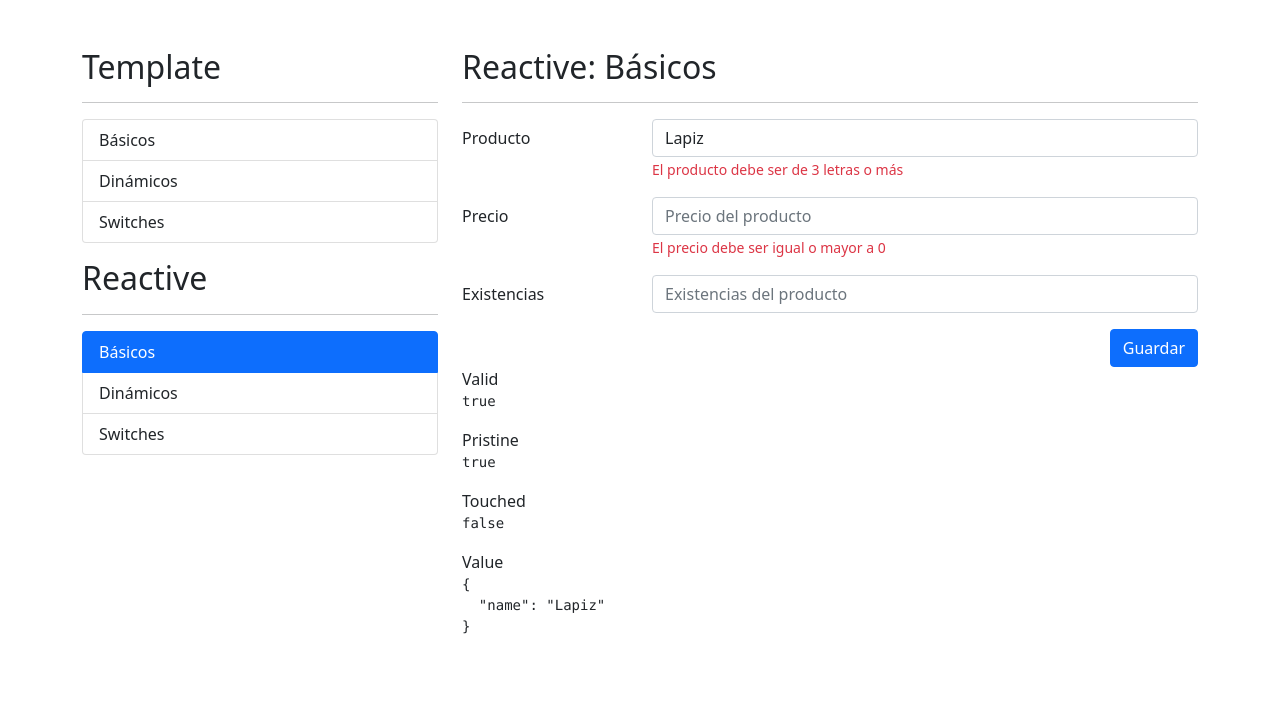
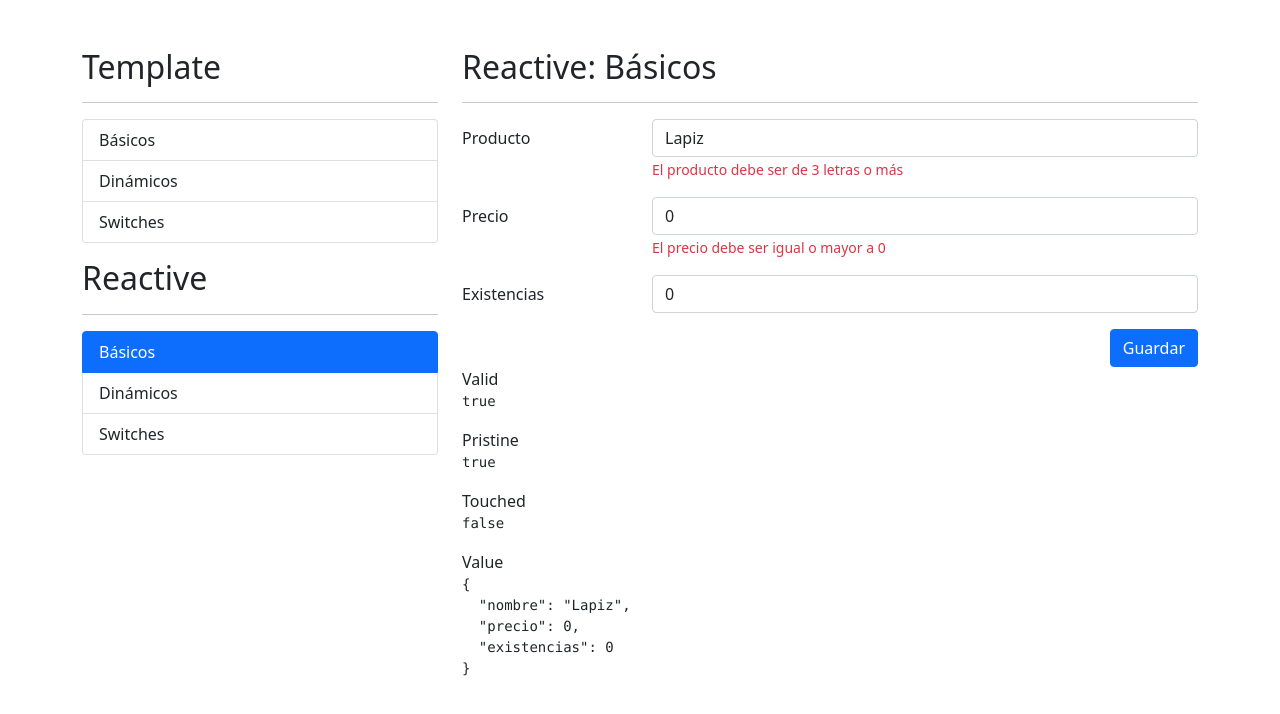
Before and after one commit to AlejandraMurilloL/aungular-formulariosApp, an Angular app: page /reactive/basicos in a window 1280 px wide. Shown: the top 714 px of the page. Built offline with nearby package versions, Linux system fonts and the light colour scheme.

Commit message:
FormBuilder y Validators Formularios reactivos

```diff
--- a/src/app/reactive/basicos/basicos.component.html
+++ b/src/app/reactive/basicos/basicos.component.html
@@ -12,7 +12,7 @@
                     <input
                         type="text"
                         class="form-control"
-                        formControlName="name"
+                        formControlName="nombre"
                         placeholder="Nombre del producto">
                     <span
                         class="form-text text-danger">
@@ -27,6 +27,7 @@
                     <input
                         type="number"
                         class="form-control"
+                        formControlName="precio"
                         placeholder="Precio del producto">
                     <span
                         class="form-text text-danger">
@@ -42,13 +43,14 @@
                         type="number"
                         class="form-control"
                         name="existencias"
+                        formControlName="existencias"
                         placeholder="Existencias del producto">
                 </div>
             </div>
 
             <div class="row">
                 <div class="col">
-                    <button type="submit" class="btn btn-primary float-end">
+                    <button type="submit" class="btn btn-primary float-end" [disabled]="miFormulario.invalid">
                         Guardar
                     </button>
                 </div>
--- a/src/app/reactive/basicos/basicos.component.ts
+++ b/src/app/reactive/basicos/basicos.component.ts
@@ -1,5 +1,5 @@
-import { Component, OnInit } from '@angular/core';
-import { FormGroup, FormGroupName, FormControl } from '@angular/forms';
+import { Component } from '@angular/core';
+import { FormBuilder, FormGroup, Validators } from '@angular/forms';
 
 @Component({
   selector: 'app-basicos',
@@ -9,9 +9,18 @@ import { FormGroup, FormGroupName, FormControl } from '@angular/forms';
 })
 export class BasicosComponent {
 
-  miFormulario: FormGroup = new FormGroup({
-    name: new FormControl('Lapiz')
-  });
+  // miFormulario: FormGroup = new FormGroup({
+  //   nombre: new FormControl('Lapiz'),
+  //   precio: new FormControl(900),
+  //   existencias: new FormControl(100),
+  // });
 
-  constructor() { }
+  // Más facil de leer con form Builder
+  miFormulario: FormGroup = this.formBuilder.group({
+    nombre: ['Lapiz', [Validators.required, Validators.minLength(3)]],
+    precio: [0, [Validators.required, Validators.min(0)]],
+    existencias: [0, [Validators.required, Validators.min(0)]],
+  })
+
+  constructor(private formBuilder: FormBuilder) { }
 }
```
